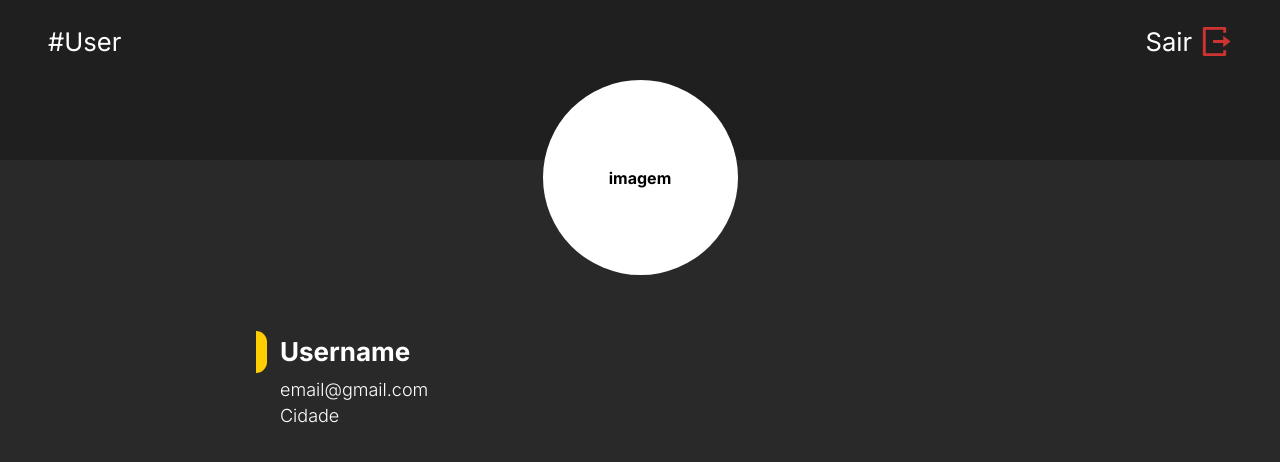
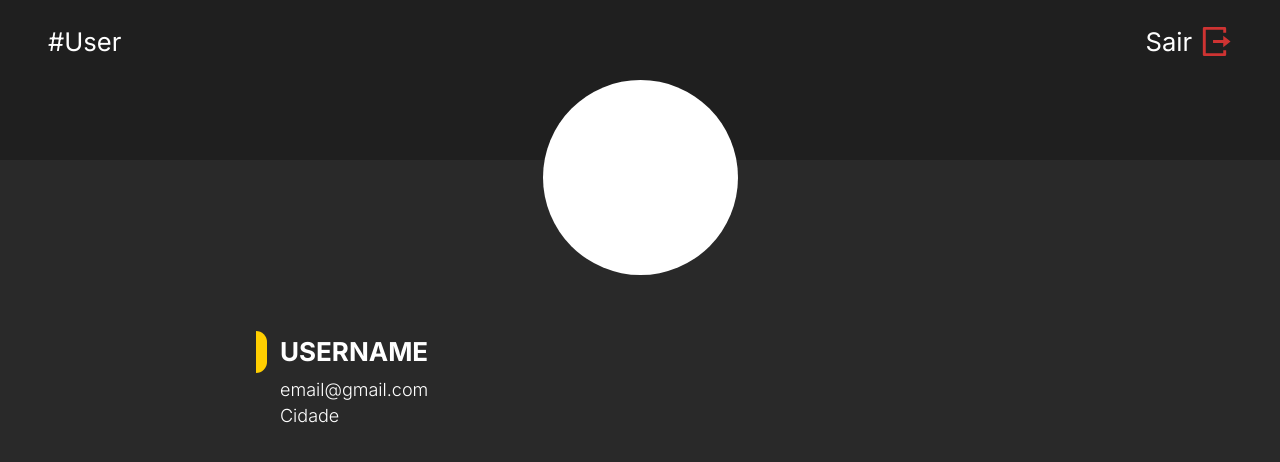
Before and after one commit to RenanPaixao/Github-App, a JavaScript app: page / in a window 1280 px wide. Shown: the top 462 px of the page. Built offline with nearby package versions, Linux system fonts and the light colour scheme; the HTML template or start-up script is replaced by a standard one.

Commit message:
refactor(home): deixando a cor do texto global para a página

```diff
--- a/src/pages/Home/index.js
+++ b/src/pages/Home/index.js
@@ -27,7 +27,7 @@
         <DivInfo>
           <Title>
             <div />
-            Username
+            USERNAME
           </Title>
           <h3>email@gmail.com</h3>
           <h3>Cidade</h3>
--- a/src/pages/Home/style.js
+++ b/src/pages/Home/style.js
@@ -3,6 +3,8 @@
 export const Container = styled.div`
   width: 100%;
   height: 100%;
+
+  color: var(--white);
 `;
 export const ContentWrapper = styled.div`
   @media (min-width: 800px) {
@@ -25,8 +27,6 @@
   align-items: center;
   justify-content: space-between;
   padding: 1.5rem 1rem 0;
-
-  color: var(--white);
 
   p {
     display: flex;
@@ -76,8 +76,6 @@
 export const DivInfo = styled.div`
   margin-top: 3.5rem;
 
-  color: var(--white);
-
   h3 {
     font-size: 1.125rem;
     font-weight: lighter;
```
